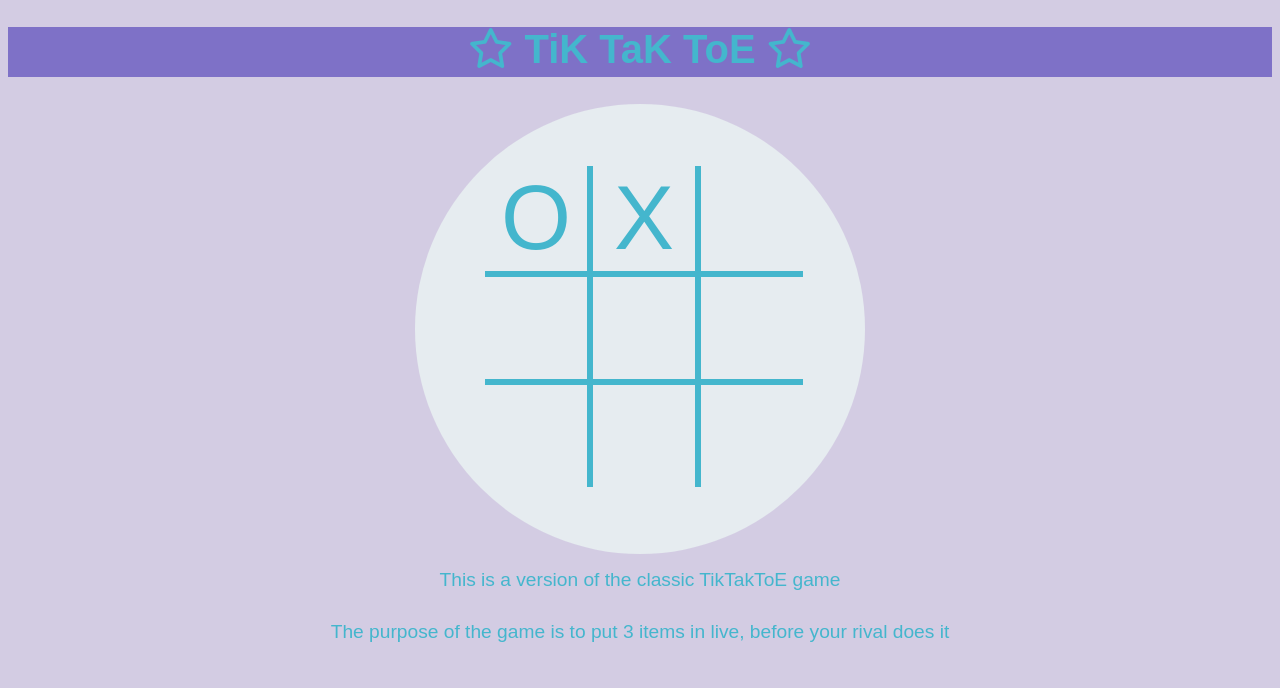
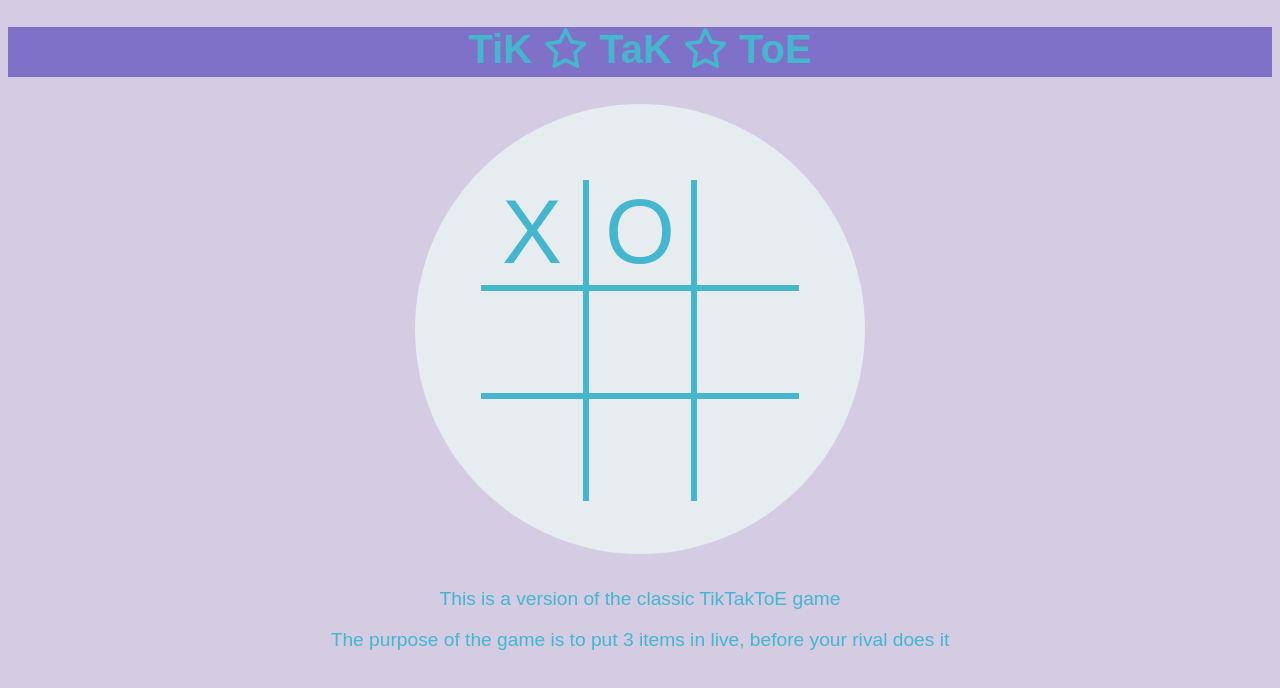
Before and after one commit to Code-Institute-Submissions/tictactoe-11, a plain HTML site: page index.html in a window 1280 px wide. Both pictures are taken after a click on the element 537 px from the left and 218 px from the top of the page. Drawn offline with Linux system fonts and the light colour scheme.

Commit message:
Add comments to js file

```diff
--- a/assets/css/style.css
+++ b/assets/css/style.css
@@ -43,9 +43,8 @@ td {
 table {
     border-collapse: collapse;
     position: relative;
-    left: 50%;
-    margin-left: -155px;
-    top: 50px;
+    margin: 15% auto 5% auto;
+
 }
 
 table tr:first-child td {
@@ -68,7 +67,7 @@ table tr td:last-child {
     display: none;
     width: 200px;
     top: 120px;
-    background-color: rgba(237, 237, 32, 0.4);
+    background-color: #7e71c7;;
     position: absolute;
     left: 50%;
     margin-left: -100px;
@@ -81,9 +80,6 @@ table tr td:last-child {
 
 .explain {
     display: block;
-}
-
-.scores {
     display: inline-block;
     padding: 10px;
     margin: 5px auto;
--- a/assets/js/script.js
+++ b/assets/js/script.js
@@ -1,6 +1,14 @@
+/**
+ * Variables to be used to play the game
+ */
+
 let origBoard;
-let huPlayer = 'O';
-let comPlayer = 'X';
+let huPlayer = 'X';
+let comPlayer = 'O';
+
+/**
+ * Array to determine winning combinations on the board cells
+ */
 let winWays = [
     [0, 1, 2],
     [3, 4, 5],
@@ -26,10 +34,10 @@ function startGame() {
 }
 
 function turnClick(square) {
-   if (typeof origBoard[square.target.id] == 'number') {
-    turn(square.target.id, huPlayer)
-    if (!checkTie()) turn(bestSpot(), comPlayer);
-   }
+	if (typeof origBoard[square.target.id] == 'number') {
+		turn(square.target.id, huPlayer)
+		if (!checkWin(origBoard, huPlayer) && !checkTie()) turn(bestSpot(), comPlayer);
+    }
 }
 
 function turn(squareId, player) {
@@ -60,7 +68,7 @@ function gameOver(gameWon)  {
     for (let i = 0; i < cells.length; i++) {
         cells[i].removeEventListener('click', turnClick, false)
     }
-    declareWinner(gameWon.player == huPlayer ? "You win!" : "You lose!");
+    declareWinner(gameWon.player == huPlayer ? "You win!" : "Computer Wins");
 }
 
 function declareWinner(who) {
@@ -82,7 +90,10 @@ function checkTie() {
             cells[i].style.backgroundColor = "green";
             cells[i].removeEventListener('click', turnClick, false);
         }
-        declareWinner("Play Again!?")
+        declareWinner(`
+        Draw!
+        Play Again!?
+        `)
         return true;
     }
    return false;
--- a/index.html
+++ b/index.html
@@ -5,10 +5,10 @@
     <meta http-equiv="X-UA-Compatible" content="IE=edge">
     <meta name="viewport" content="width=device-width, initial-scale=1.0">
     <link rel="stylesheet" href="assets/css/style.css">
-    <title>Tic Tac Toe</title>
+    <title>TiK TaK ToE</title>
 </head>
 <body>
-    <h1 class="heading"><i class="fa-regular fa-star"></i> TiK TaK ToE <i class="fa-regular fa-star"></i></h1>
+    <h1 class="heading">TiK <i class="fa-regular fa-star"></i> TaK <i class="fa-regular fa-star"></i>  ToE </h1>
     <div class="game-area">
         <table>
             <tr>
@@ -34,8 +34,8 @@
         <button onClick="startGame()">Replay</button>
     </div>
     <div class="explain">
-        <p class="scores">This is a version of the classic TikTakToE game</p>
-        <p class="scores">The purpose of the game is to put 3 items in live, before your rival does it</p>
+        <p>This is a version of the classic TikTakToE game</p>
+        <p>The purpose of the game is to put 3 items in live, before your rival does it</p>
     </div>
 
 
```
